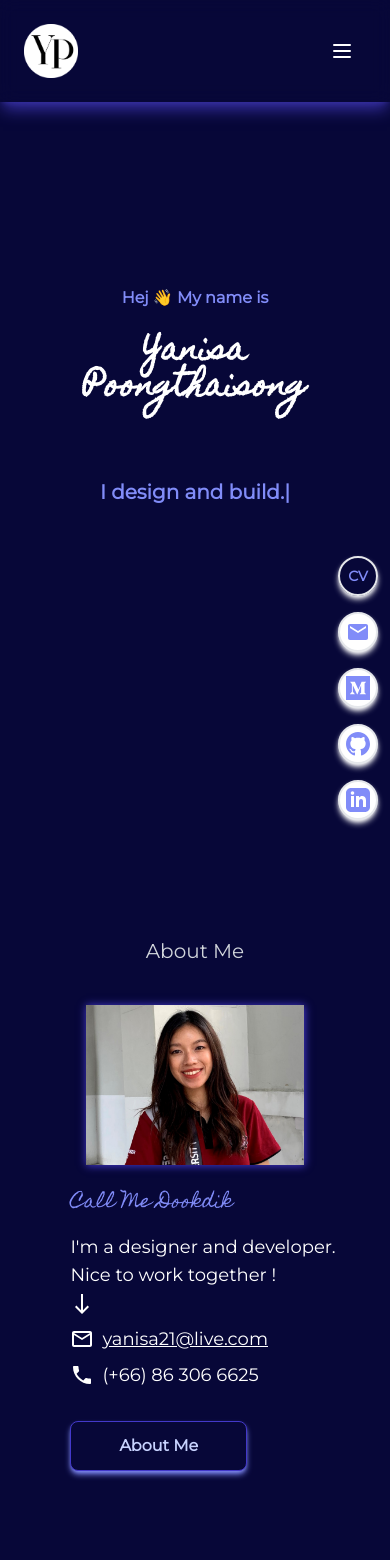
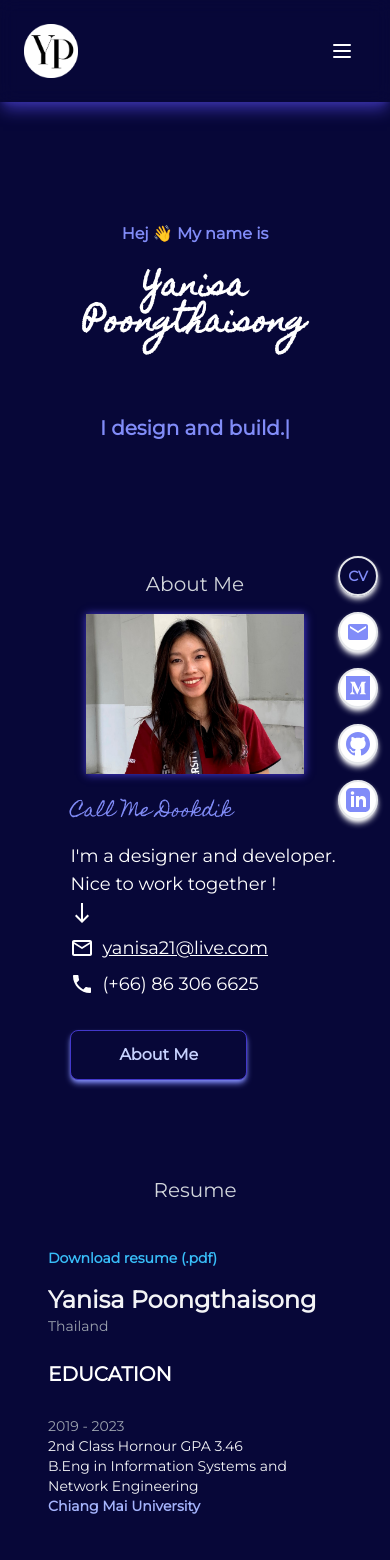
Before and after one commit to yanisapths/portfolio-v2, a Next.js app: page / in a window 390 px wide. Shown: the top 1560 px of the page. Built offline with nearby package versions, Linux system fonts and the light colour scheme.

Commit message:
fix: layout

```diff
--- a/pages/index.js
+++ b/pages/index.js
@@ -41,21 +41,21 @@ export default function Home() {
       <FloatingNav handleScroll={handleScroll} />
       <main className="flex-auto">
         <section
-          className="grid place-content-center px-4 py-40 sm:py-0 sm:min-h-screen"
+          className="grid place-content-center px-4 pt-24 sm:pt-0 sm:min-h-screen"
           id="section-0"
         >
-          <Hero />
+        <Hero />
         </section>
         <section
-          className="grid place-content-center px-4 min-h-screen"
+          className="grid place-content-center px-4 sm:min-h-screen"
           id="section-1"
         >
-          <h2 className="text-xl text-center py-6 text-gray-300">About Me</h2>
-          <div c className="flex flex-col items-center gap-8">
+          <h2 className="text-xl text-center text-gray-300">About Me</h2>
+          <div className="flex flex-col items-center gap-8">
             <Section />
           </div>
         </section>
-        <section className="px-12" id="section-2">
+        <section className="pt-6 px-12" id="section-2">
           <div className="mx-auto overflow-hidden max-w-xl">
             <div className="flex flex-col items-center gap-5">
               <h2 className="text-xl py-6 text-gray-300">Resume</h2>
```
